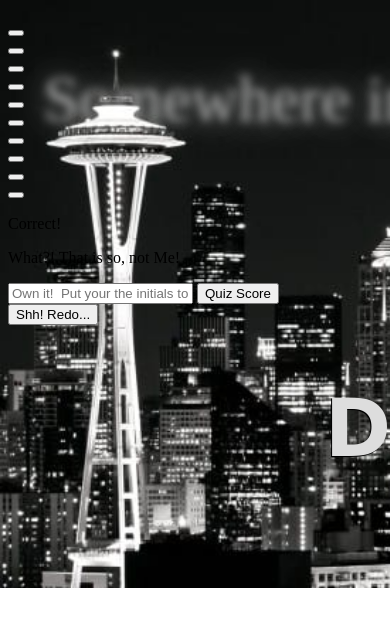
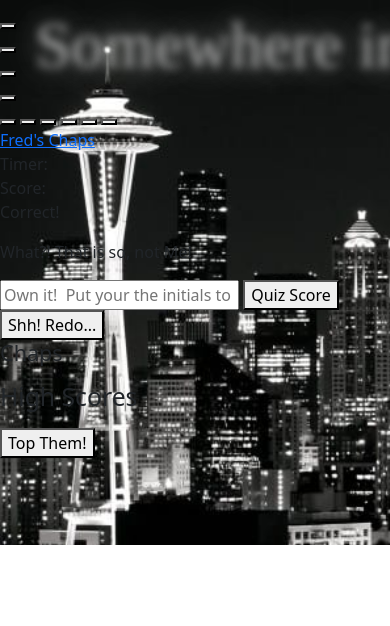
Before and after one commit to supercodingninja/CodeQuiz, a website: page index.html in a window 390 px wide. Shown: the top 626 px of the page. Drawn offline with nearby package versions, Linux system fonts and the light colour scheme; a web font is replaced by a local one.

Commit message:
Made Score and timer sectio, along with a scoreboard link (not sure if it will work as hoped; and I added Bootstrap to assist with a more responsive page.

```diff
--- a/index.html
+++ b/index.html
@@ -7,6 +7,8 @@
         <!-- Google Fonts -->
         <link rel="preconnect" href="https://fonts.gstatic.com">
         <link href="https://fonts.googleapis.com/css2?family=Dynalight&display=swap" rel="stylesheet">
+        <!-- Bootstrap Added-->
+        <link href="https://cdn.jsdelivr.net/npm/bootstrap@5.0.0-beta1/dist/css/bootstrap.min.css" rel="stylesheet" integrity="sha384-giJF6kkoqNQ00vy+HMDP7azOuL0xtbfIcaT9wjKHr8RbDVddVHyTfAAsrekwKmP1" crossorigin="anonymous">
         <!-- My Awesome, Cool, and Stylish Favicon -->
         <link rel="shortcut icon" type="image/png" href="Assets/Media/apple-touch-icon.png">
         <!-- My CSS Hardcode -->
@@ -49,6 +51,14 @@
                     <button class='choices' id='choice9' data-number='9'></button>
                     <button class='choices' id='choice10' data-number='10'></button>
                 </div>
+
+                <header>
+                    <a href="#" id="goToScoreboard">Fred's Chaps</a>
+
+                    <div id="quizTime">Timer: </div>
+
+                    <div id="qScore">Score: </div>
+                </header>
             </section>
 
             <!-- Evaluation of user's answer. -->
@@ -58,13 +68,34 @@
             </section>
 
             <!-- End of quiz/Out of time -->
-            <section id='endQuiz' class='outOfSight'>
-                <input type='text' id='sign' placeholder='Own it!  Put your the initials to your `John Hancock,` here (first letter of First name and Last name.)'>
-                <button class='ownIt' id="submitBtn">Quiz Score</button>
-                <button class='redo' id="retakeBtn">Shh! Redo...</button>
+            <section id="endQuiz" class="outOfSight">
+                <input type="text" id="sign" placeholder="Own it!  Put your the initials to your `John Hancock,` here (first letter of First name and Last name.)">
+                <button class="ownIt" id="submitBtn">Quiz Score</button>
+                <button class="redo" id="retakeBtn">Shh! Redo...</button>
+            </section>
+
+            <!-- Quiz Score/Total Evaluation -->
+            <section class="outOfSight" id="scoreContainer">
+                <h1>They Know 'Fred!'</h1>
+                <div id="scoreboard">
+                    <div id="winner">
+                        <h4>Chaps</h4>
+                        <ol id="usernames"></ol>
+                    </div>
+                    <div id="highScores">
+                        <h2>High Scores</h2>
+                        <ol id="scores"></ol>
+                    </div>
+                </div>
+
+                <div id="beat">
+                    <button id="top">Top Them!</button>
+                </div>
             </section>
         </main>
 
+        <!-- Bootstrap Adde, JavaScript Bundle with Popper -->
+        <script src="https://cdn.jsdelivr.net/npm/bootstrap@5.0.0-beta1/dist/js/bootstrap.bundle.min.js" integrity="sha384-ygbV9kiqUc6oa4msXn9868pTtWMgiQaeYH7/t7LECLbyPA2x65Kgf80OJFdroafW" crossorigin="anonymous"></script>
         <!-- jQuery Library -->
         <script src="https://ajax.googleapis.com/ajax/libs/jquery/3.5.1/jquery.min.js"></script>
         <!-- CDN Library -->
--- /dev/null
+++ b/package.json
@@ -0,0 +1,5 @@
+{
+  "dependencies": {
+    "bootstrap": "^5.0.0-beta1"
+  }
+}
```
Also changed, not shown: 1 other file.
